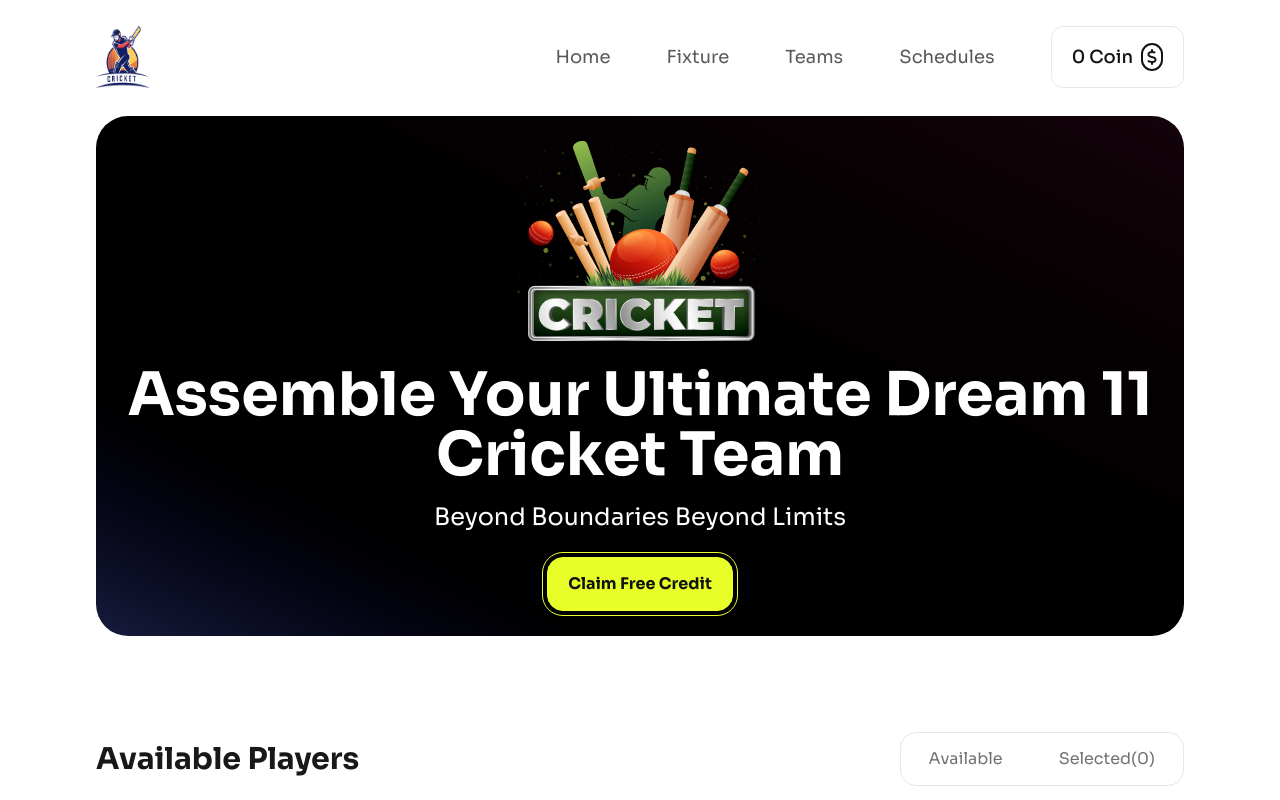
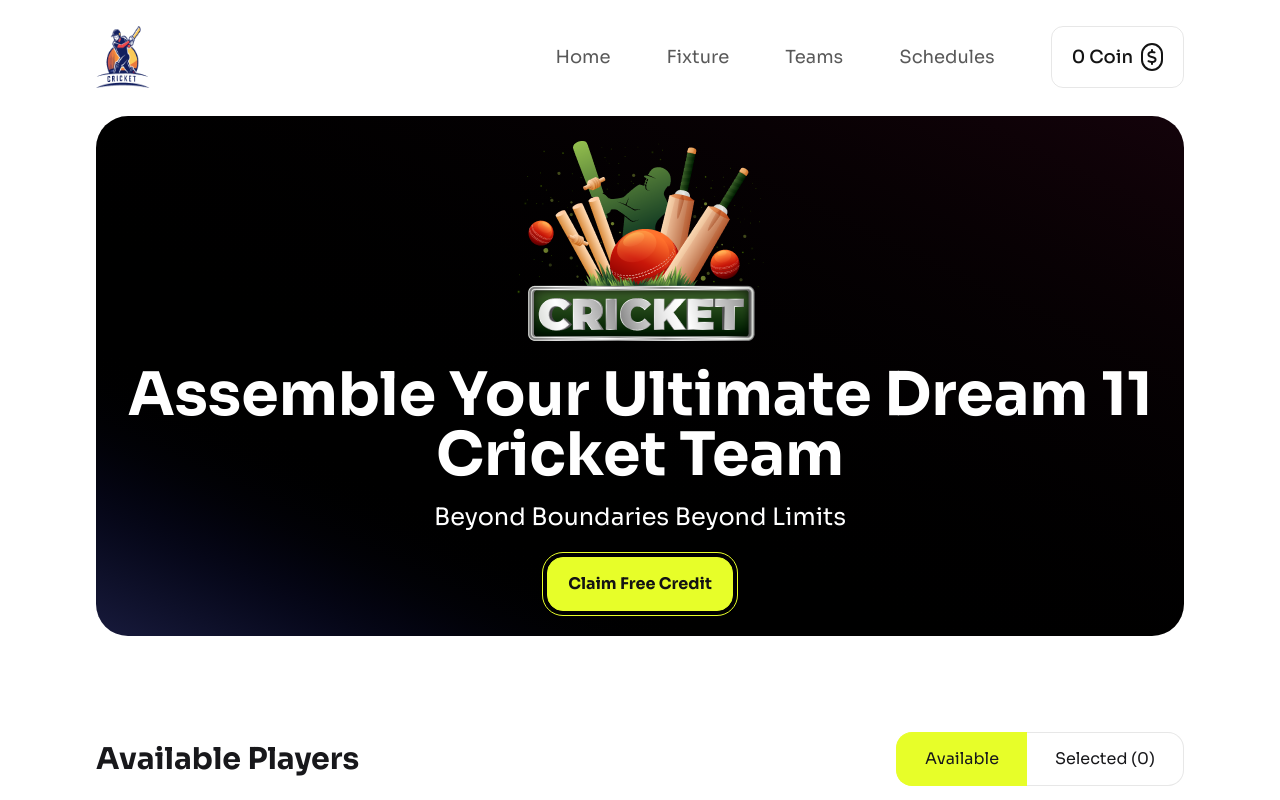
Before and after one commit to sh4aadman/cricket-seven, a React (Vite) app: page / in a window 1280 px wide. Shown: the top 800 px of the page. Built offline with nearby package versions, Linux system fonts and the light colour scheme.

Commit message:
toggle created

```diff
--- a/src/App.jsx
+++ b/src/App.jsx
@@ -1,4 +1,4 @@
-import { Suspense } from "react";
+import { Suspense, useState } from "react";
 import CallToAction from "./components/ui/callToAction";
 import CardContainer from "./components/ui/cardContainer";
 import Footer from "./components/ui/footer";
@@ -10,16 +10,21 @@ import { playersPromise } from "./components/utils/fetch";
 import Loading from "./components/ui/loading";
 
 function App() {
+  const [value, setValue] = useState(true);
+
   return (
     <>
       <section className="container">
         <Navbar />
         <Hero />
         <Suspense fallback={<Loading />}>
-          <Selection />
-          <CardContainer playersPromise={playersPromise} />
+          <Selection value={value} setValue={setValue} />
+          {value === true ? (
+            <CardContainer playersPromise={playersPromise} />
+          ) : (
+            <TileContainer />
+          )}
         </Suspense>
-        <TileContainer />
       </section>
       <CallToAction />
       <Footer />
--- a/src/components/ui/selection.jsx
+++ b/src/components/ui/selection.jsx
@@ -1,11 +1,25 @@
-function Selection() {
+function Selection({ value, setValue }) {
+
   return (
     <>
       <section className="mt-24 flex items-center justify-between">
-        <h2 className="text-3xl font-bold">Available Players</h2>
-        <p className=" border border-[#1313131A] rounded-2xl flex overflow-clip text-[#13131399]">
-          <span className="block px-7 py-3.5">Available</span><span className="block px-7 py-3.5">Selected(0)</span>
-        </p>
+        <h2 className="text-3xl font-bold">
+          {value === true ? "Available Players" : "Selected Players(0)"}
+        </h2>
+        <div className="flex items-center">
+          <button
+            onClick={() => setValue(true)}
+            className={`px-7 py-3.5 border rounded-l-2xl border-r-0 ${value === true ? "bg-[#e7fe29] border-[#e7fe29]" : "border-[#1313131A]"}`}
+          >
+            Available
+          </button>
+          <button
+            onClick={() => setValue(false)}
+            className={`px-7 py-3.5 border border-l-0 rounded-r-2xl ${value === false ? "bg-[#e7fe29] border-[#e7fe29]" : "border-[#1313131A]"}`}
+          >
+            Selected (0)
+          </button>
+        </div>
       </section>
     </>
   );
--- a/src/components/ui/tile.jsx
+++ b/src/components/ui/tile.jsx
@@ -2,11 +2,11 @@ function Tile() {
   return (
     <section className="p-6 border border-[#1313131A] rounded-xl flex gap-6 items-center">
       <figure>
-        <img
+        {/* <img
           className="h-20 w-20 rounded-xl aspect-square object-cover"
           src={""}
           alt="player-image"
-        />
+        /> */}
       </figure>
       <section className="grow">
         <h3 className="text-2xl font-semibold text-[#131313]">Player Name</h3>
--- a/src/index.css
+++ b/src/index.css
@@ -12,12 +12,6 @@ body {
   margin: 2% auto 0;
 }
 
-.select {
-  background-color: #e7fe29;
-  color: #131313;
-  font-weight: bold;
-}
-
 .blur-shadow {
   box-shadow:
     0 0 32px 12px rgba(248, 241, 241, 0.3)
```
